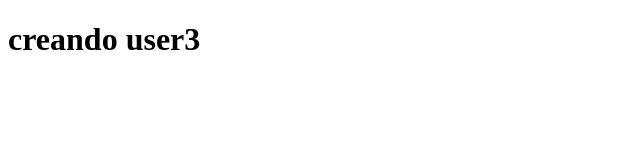
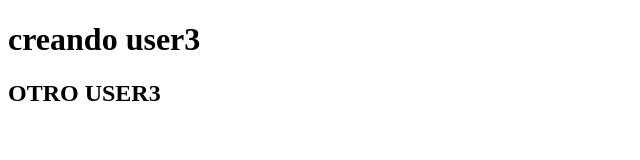
Before and after one commit to developers-w/miPrimerRepositorio, a plain HTML site: page user3.html in a window 1280 px wide. Shown: the whole page, without its empty margins (0-640 px from the left). Drawn offline with Linux system fonts and the light colour scheme.

Commit message:
creando titulo

```diff
--- a/user3.html
+++ b/user3.html
@@ -8,5 +8,6 @@
 </head>
 <body>
     <h1>creando user3</h1>
+    <h2>OTRO USER3</h2>
 </body>
 </html>
```
